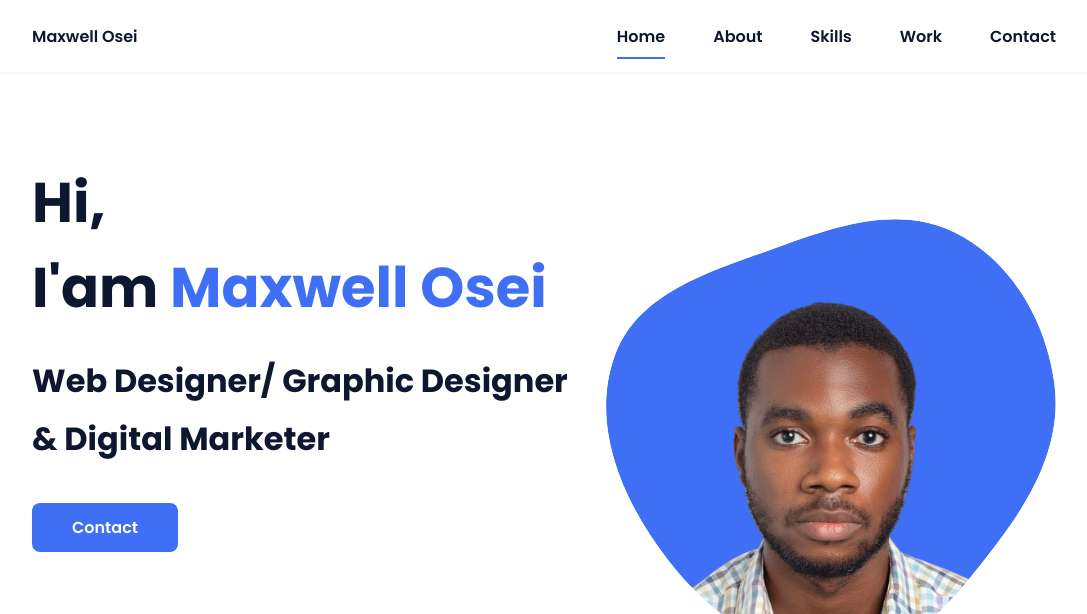
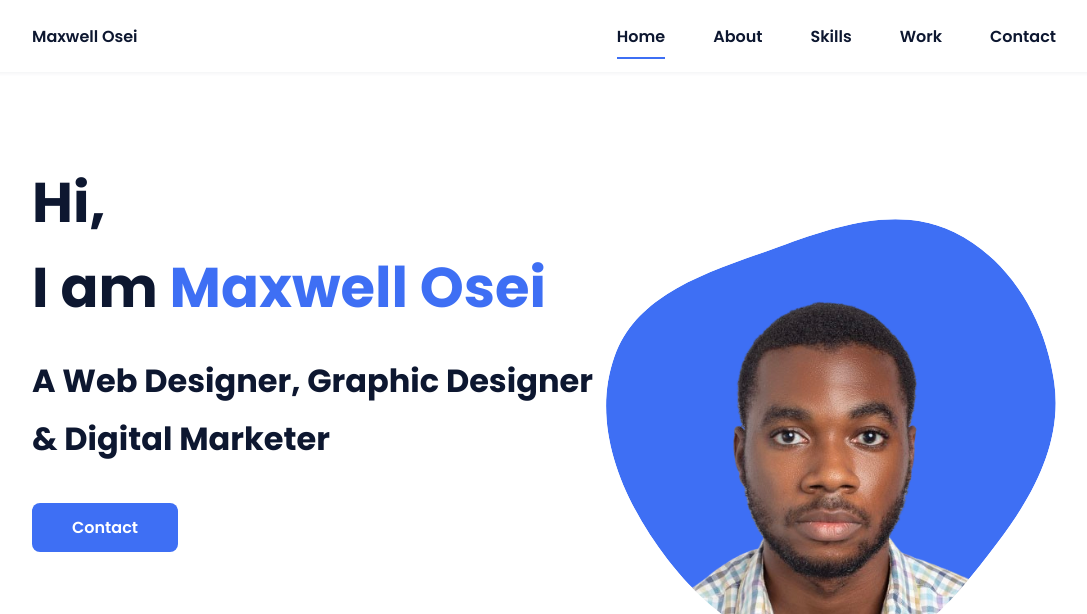
Before and after one commit to Humble-MeekOMA/Personal-Portfolio, a plain HTML site: page index.html in a window 1280 px wide. Shown: the top 614 px of the page, without its empty margins (96-1183 px from the left). Drawn offline with nearby package versions, Linux system fonts and the light colour scheme.

Commit message:
Update index.html

```diff
--- a/index.html
+++ b/index.html
@@ -39,7 +39,7 @@
             <!--===== HOME =====-->
             <section class="home bd-grid" id="home">
                 <div class="home__data">
-                    <h1 class="home__title">Hi,<br>I'am <span class="home__title-color">Maxwell Osei</span><br><span class="www">Web Designer/ Graphic Designer</span><br></h1><h1><span class="www">& Digital Marketer</span><br></h1>
+                    <h1 class="home__title">Hi,<br>I am <span class="home__title-color">Maxwell Osei</span><br><span class="www">A Web Designer, Graphic Designer</span><br></h1><h1><span class="www">& Digital Marketer</span><br></h1>
 
                     <a href="#" class="button">Contact</a>
                 </div>
```
